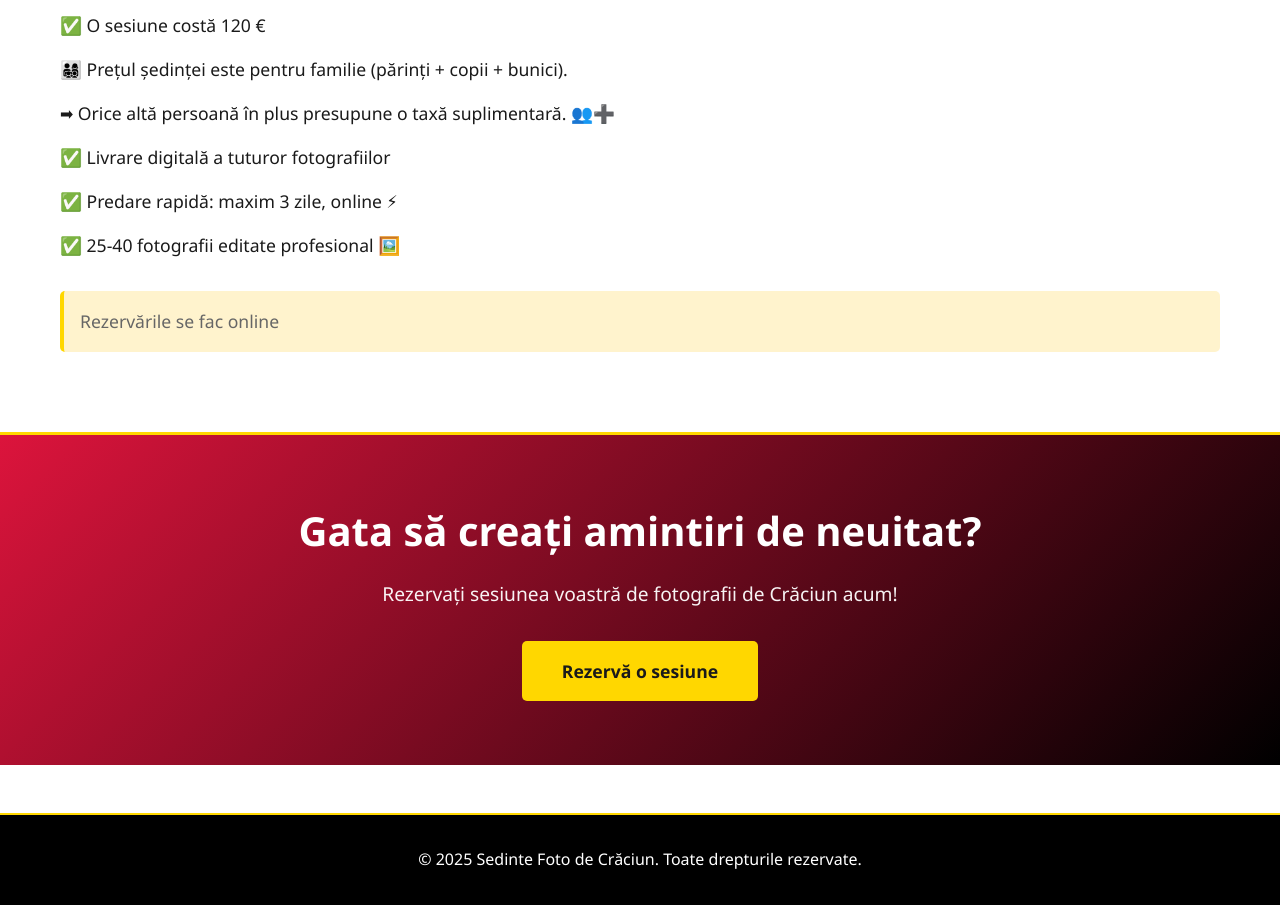
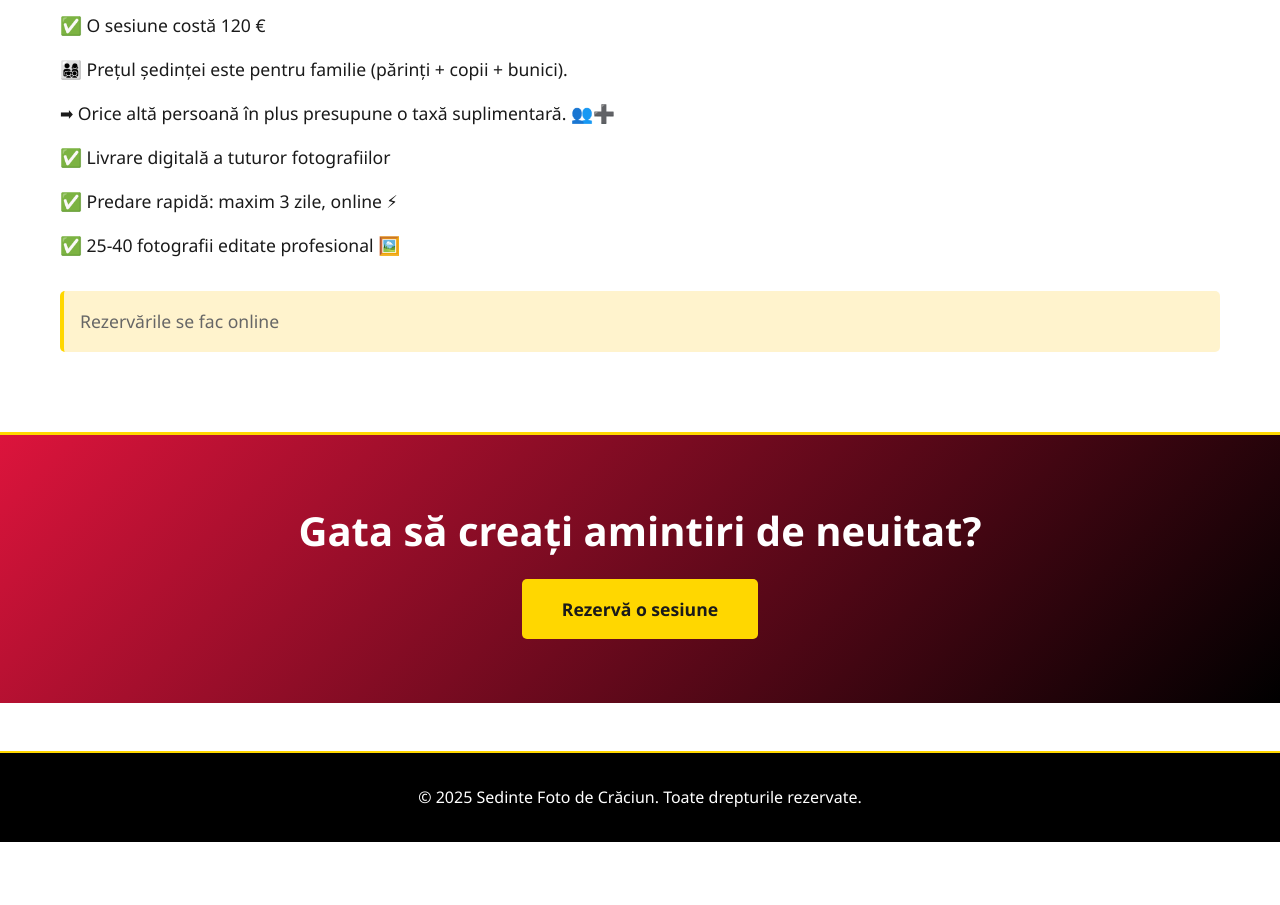
Before and after one commit to chillecs/sedinte-foto-craciun, a website: page index.html in a window 1280 px wide. Shown: the part 1194-2099 px from the top of the page. After the commit the page ends 2036 px from the top, so only its background shows below. Drawn offline with Linux system fonts and the light colour scheme.

Commit message:
okokokok

```diff
--- a/index.html
+++ b/index.html
@@ -70,7 +70,6 @@
         <section class="cta-section">
             <div class="container">
                 <h2>Gata să creați amintiri de neuitat?</h2>
-                <p>Rezervați sesiunea voastră de fotografii de Crăciun acum!</p>
                 <a href="bookings.html" class="btn btn-primary btn-large">Rezervă o sesiune</a>
             </div>
         </section>
```
